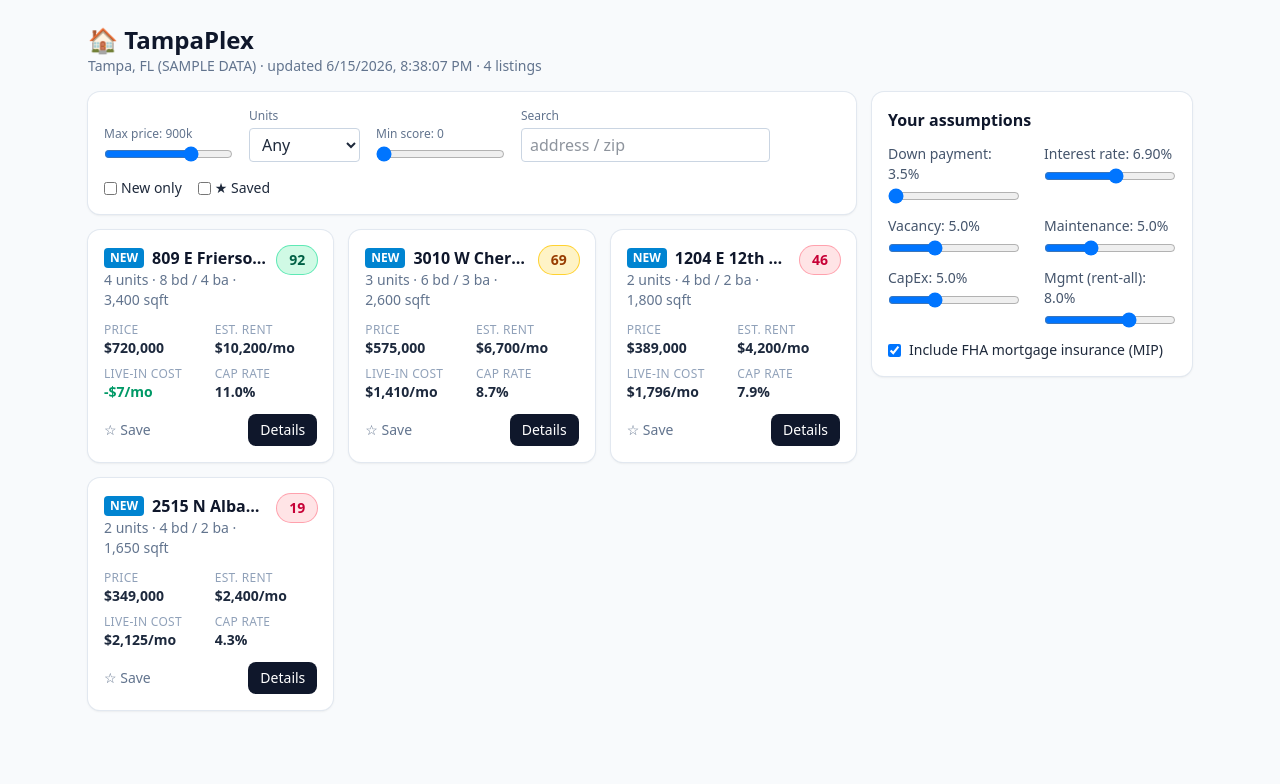
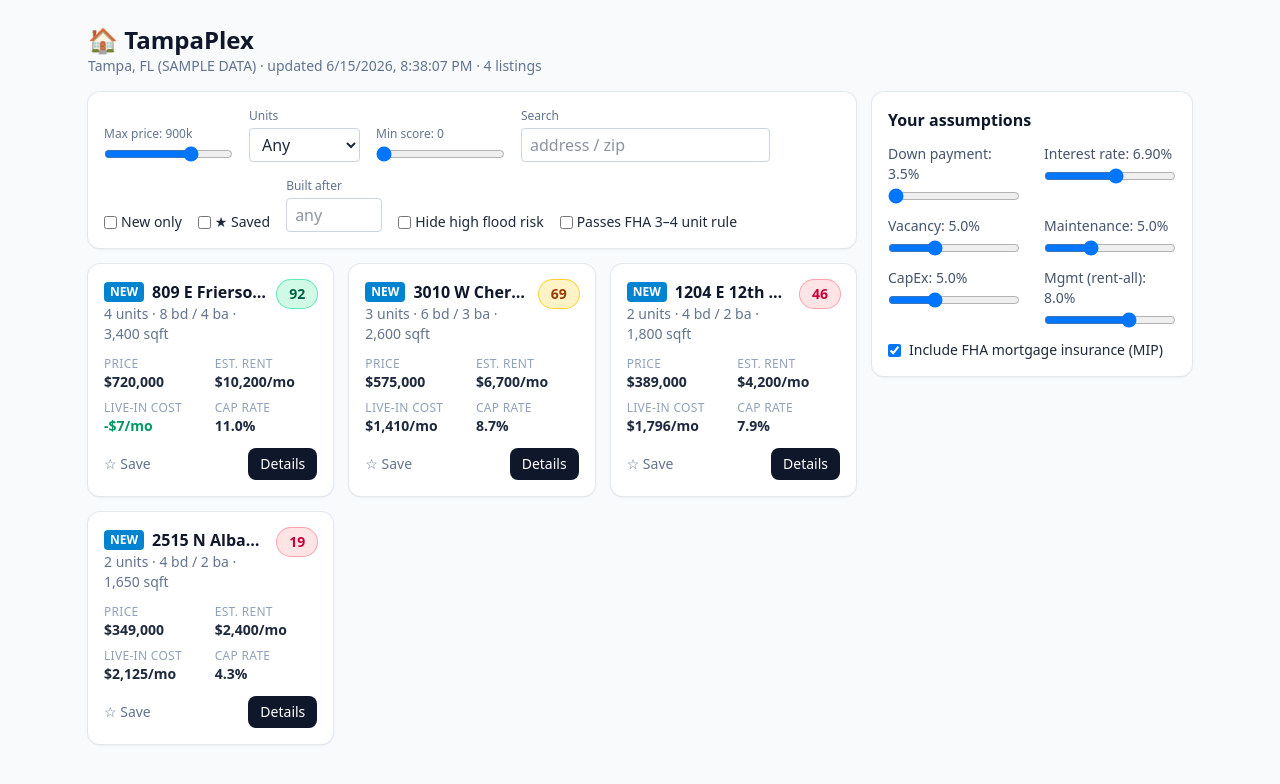
Before and after one commit to GrowthFinancialsolutions/tampaplex, a React (Vite) app: page / in a window 1280 px wide. Shown: the top 784 px of the page. Built offline with nearby package versions, Linux system fonts and the light colour scheme; the HTML template or start-up script is replaced by a standard one.

Commit message:
feat(filters): flood risk, year built, FHA self-sufficiency

```diff
--- a/src/components/FilterBar.tsx
+++ b/src/components/FilterBar.tsx
@@ -7,6 +7,9 @@ export interface Filters {
   newOnly: boolean
   favoritesOnly: boolean
   search: string
+  hideHighFlood: boolean
+  minYearBuilt: number // 0 = any
+  fhaPassOnly: boolean
 }
 
 export const DEFAULT_FILTERS: Filters = {
@@ -16,6 +19,9 @@ export const DEFAULT_FILTERS: Filters = {
   newOnly: false,
   favoritesOnly: false,
   search: '',
+  hideHighFlood: false,
+  minYearBuilt: 0,
+  fhaPassOnly: false,
 }
 
 export function FilterBar({ filters, onChange }: { filters: Filters; onChange: (f: Filters) => void }) {
@@ -78,6 +84,31 @@ export function FilterBar({ filters, onChange }: { filters: Filters; onChange: (
         />{' '}
         ★ Saved
       </label>
+      <Field label="Built after">
+        <input
+          type="number"
+          className="w-24 rounded border border-slate-300 px-2 py-1"
+          placeholder="any"
+          value={filters.minYearBuilt || ''}
+          onChange={(e) => set({ minYearBuilt: Number(e.target.value) || 0 })}
+        />
+      </Field>
+      <label className="flex items-center gap-1 text-sm">
+        <input
+          type="checkbox"
+          checked={filters.hideHighFlood}
+          onChange={(e) => set({ hideHighFlood: e.target.checked })}
+        />{' '}
+        Hide high flood risk
+      </label>
+      <label className="flex items-center gap-1 text-sm">
+        <input
+          type="checkbox"
+          checked={filters.fhaPassOnly}
+          onChange={(e) => set({ fhaPassOnly: e.target.checked })}
+        />{' '}
+        Passes FHA 3–4 unit rule
+      </label>
     </div>
   )
 }
```
